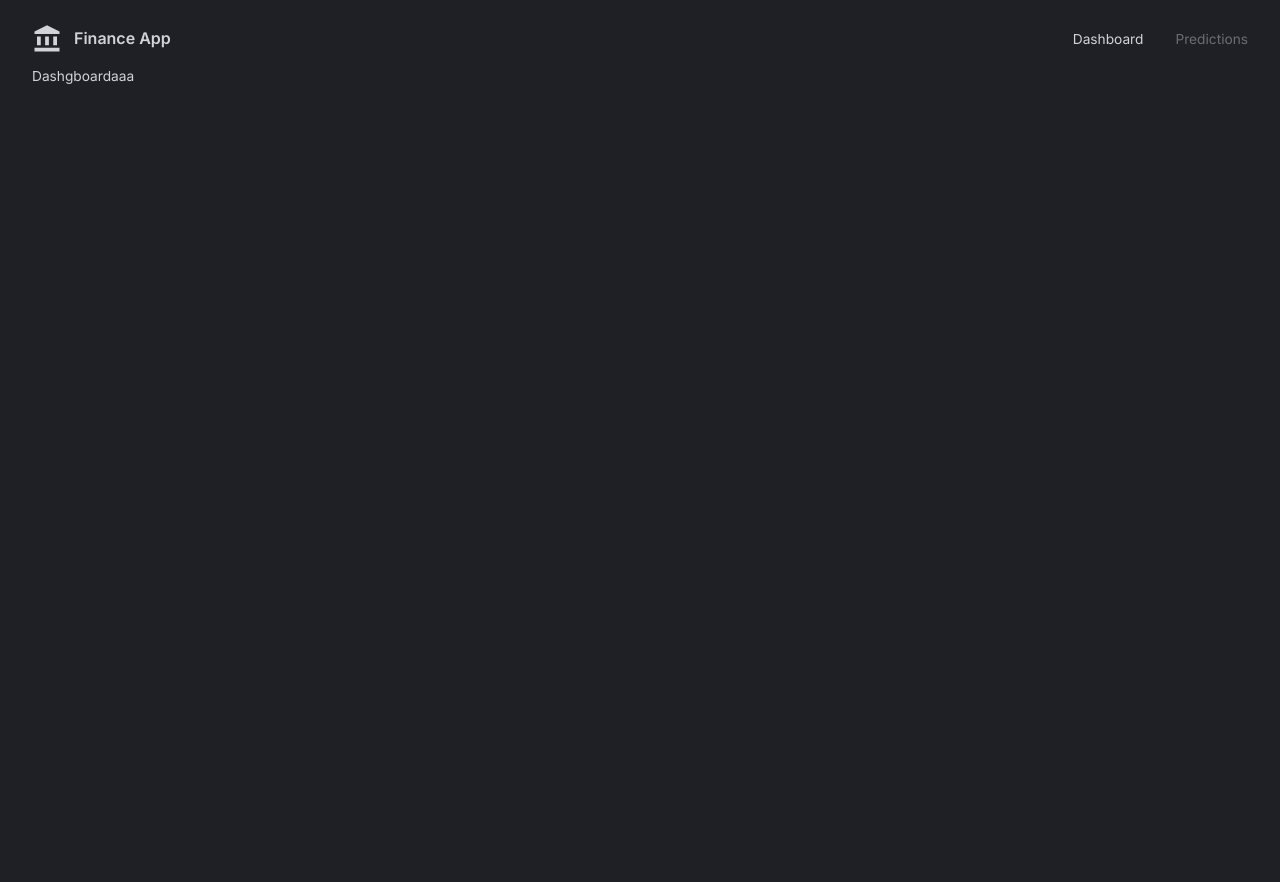
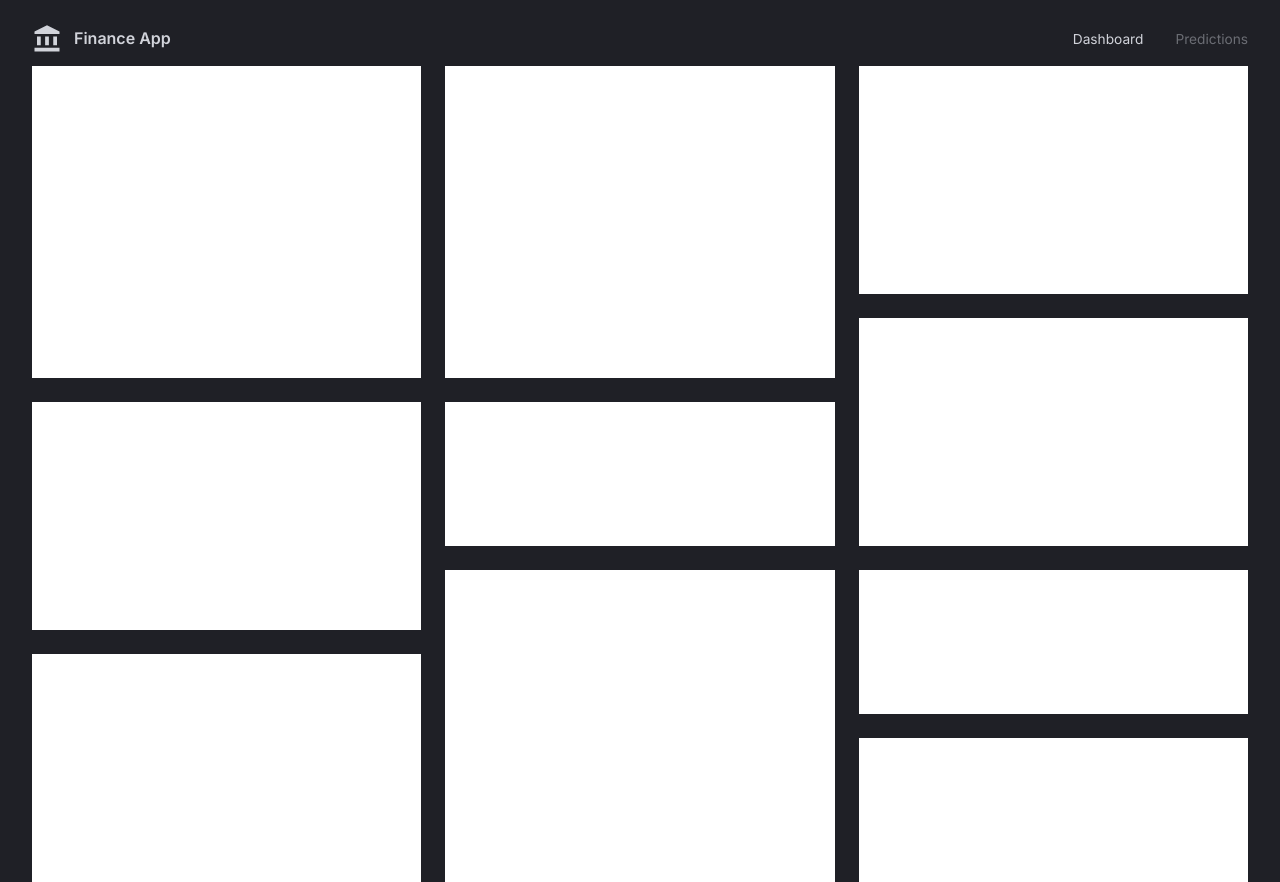
Before and after one commit to guardiangel/finance, a Next.js app: page / in a window 1280 px wide. Before the commit the page ends 800 px from the top, so only its background shows below. Built offline with nearby package versions, Linux system fonts and the light colour scheme.

Commit message:
Dashboard layout

```diff
--- a/src/app/dashboard/page.tsx
+++ b/src/app/dashboard/page.tsx
@@ -1,15 +1,80 @@
 "use client"
 import { useTheme } from '@emotion/react';
-import { Box } from '@mui/material';
+import { Box, useMediaQuery } from '@mui/material';
 import React from 'react'
 
 type Props = {}
 
+const gridTemplateLargeScreen= `
+  "a b c"
+  "a b c"
+  "a b c"
+  "a b f"
+  "d e f"
+  "d e f"
+  "d h i"
+  "g h i"
+  "g h j"
+  "g h j"
+`;
+const gridTemplateSmallScreen= `
+  "a"
+  "a"
+  "a"
+  "a"
+  "b"
+  "b"
+  "b"
+  "b"
+  "c"
+  "c"
+  "c"
+  "d"
+  "d"
+  "d"
+  "e"
+  "e"
+  "f"
+  "f"
+  "f"
+  "g"
+  "g"
+  "g"
+  "h"
+  "h"
+  "h"
+  "h"
+  "i"
+  "i"
+  "j"
+  "j"
+`;
+
 const Dashboard = (props: Props) => {
+  const isOverMediumScreen = useMediaQuery("(min-width: 1200px)");
     const {palette} = useTheme();
   return (
-    <Box color={palette?.grey?.[300]}>
-        Dashgboardaaa
+    <Box width="100%" height="100%" display="grid" gap="1.5rem"
+    sx={isOverMediumScreen?{
+      gridTemplateAreas:gridTemplateLargeScreen,
+      gridTemplateColumns:"repeat(3,minmax(370px,1fr))",
+      gridTemplateRows:"repeat(10, minmax(60px, 1fr))",
+    }:{
+      gridTemplateAreas:gridTemplateSmallScreen,
+      gridAutoColumns:"1fr",
+      gridAutoRows:"80px",
+    }}
+    >
+    <Box gridArea="a" bgcolor="#ffffff"></Box>
+    <Box gridArea="b" bgcolor="#ffffff"></Box>
+    <Box gridArea="c" bgcolor="#ffffff"></Box>
+    <Box gridArea="d" bgcolor="#ffffff"></Box>
+    <Box gridArea="e" bgcolor="#ffffff"></Box>
+    <Box gridArea="f" bgcolor="#ffffff"></Box>
+    <Box gridArea="g" bgcolor="#ffffff"></Box>
+    <Box gridArea="h" bgcolor="#ffffff"></Box>
+    <Box gridArea="i" bgcolor="#ffffff"></Box>
+    <Box gridArea="j" bgcolor="#ffffff"></Box>
     </Box>
   )
 }
```
